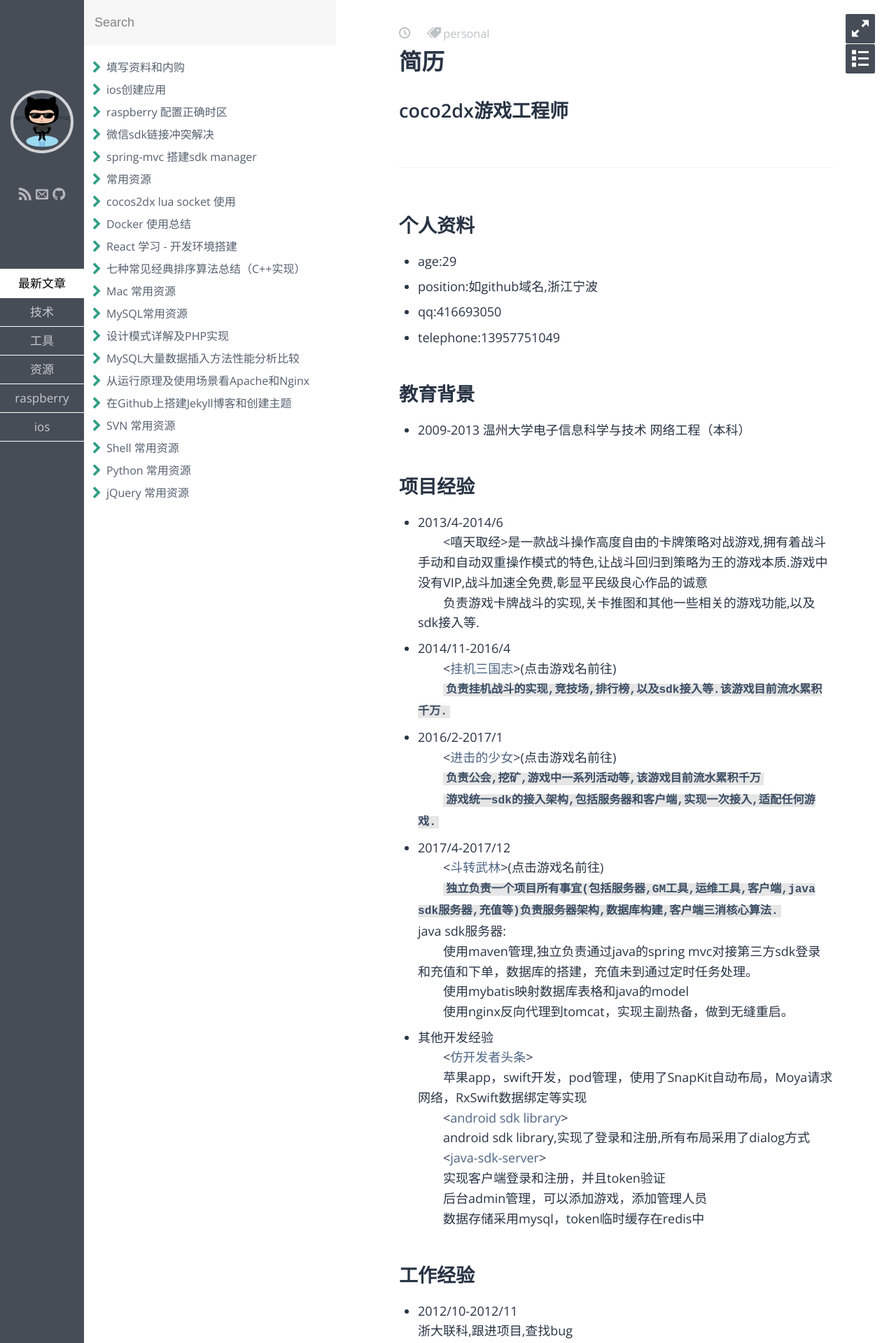
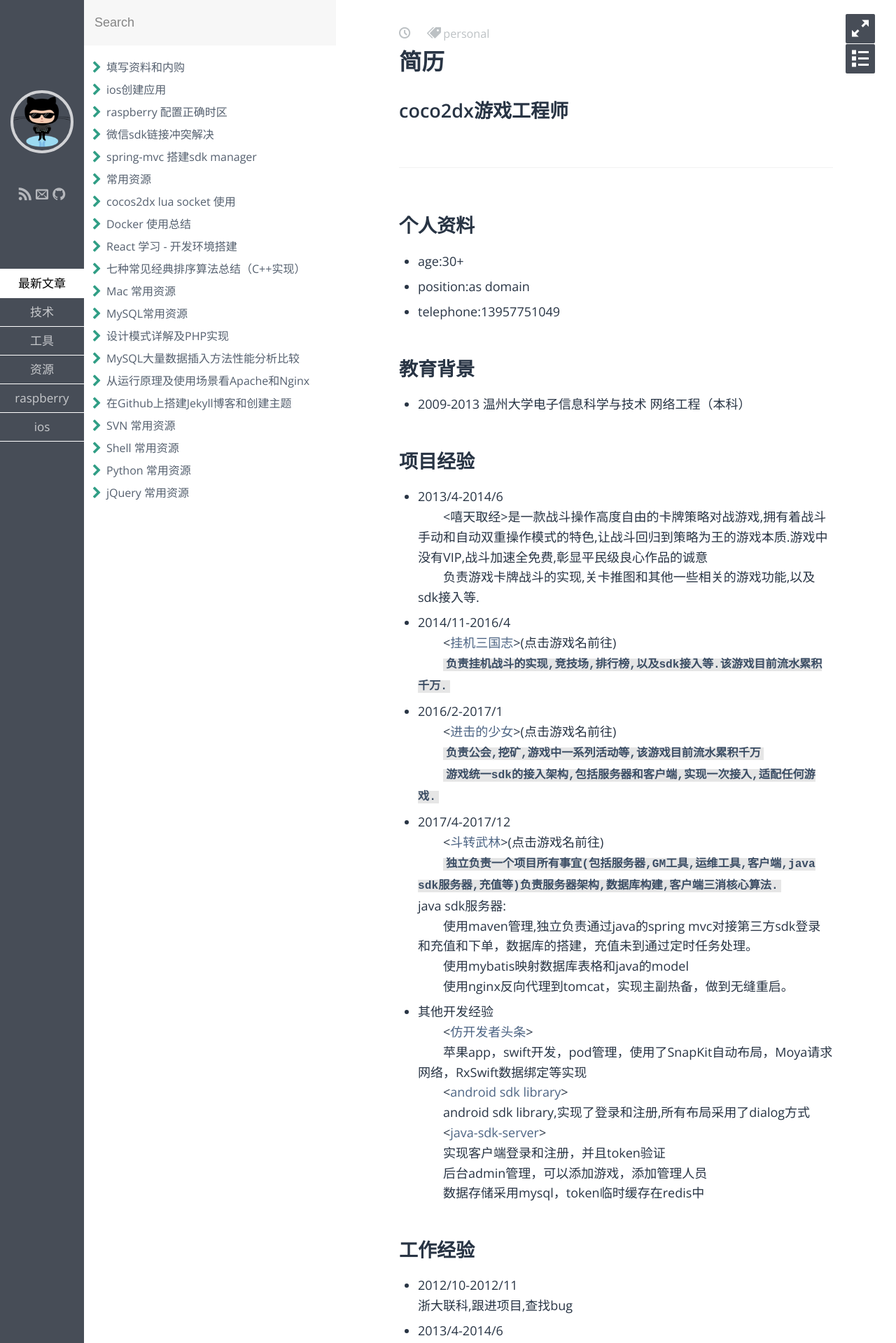
Before and after one commit to zhjzjnb/zhjzjnb.github.io, a Jekyll site: the page built from index.md, in a window 1280 px wide. Shown: the top 1919 px of the page at 70% size. Built offline with Jekyll 4.4.1, drawn with Linux system fonts in a browser that asks for light colours; some web fonts are replaced.

Commit message:
Update index.md

```diff
--- a/index.md
+++ b/index.md
@@ -10,9 +10,8 @@ description: 研发这几年
 
 ------
 ## 个人资料
-* age:29
-* position:如github域名,浙江宁波
-* qq:416693050
+* age:30+
+* position:as domain
 * telephone:13957751049
 
 ## 教育背景
```
